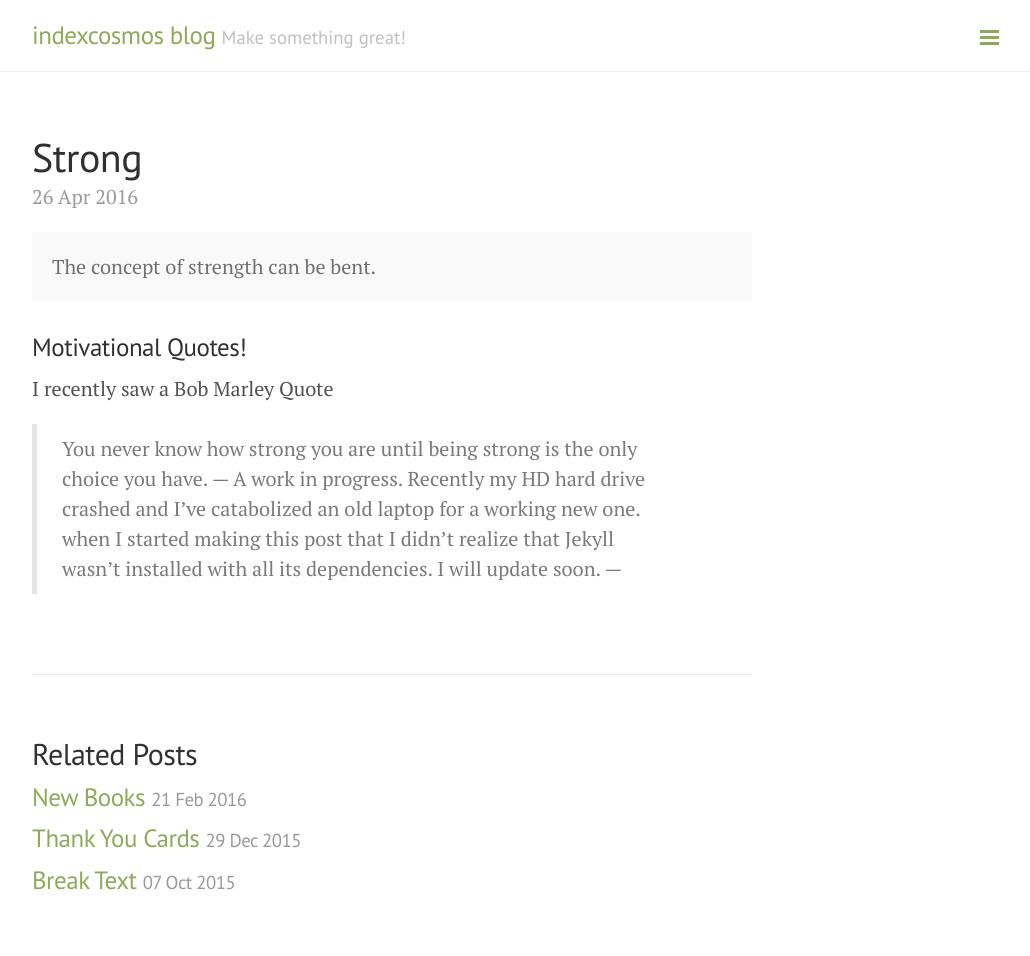
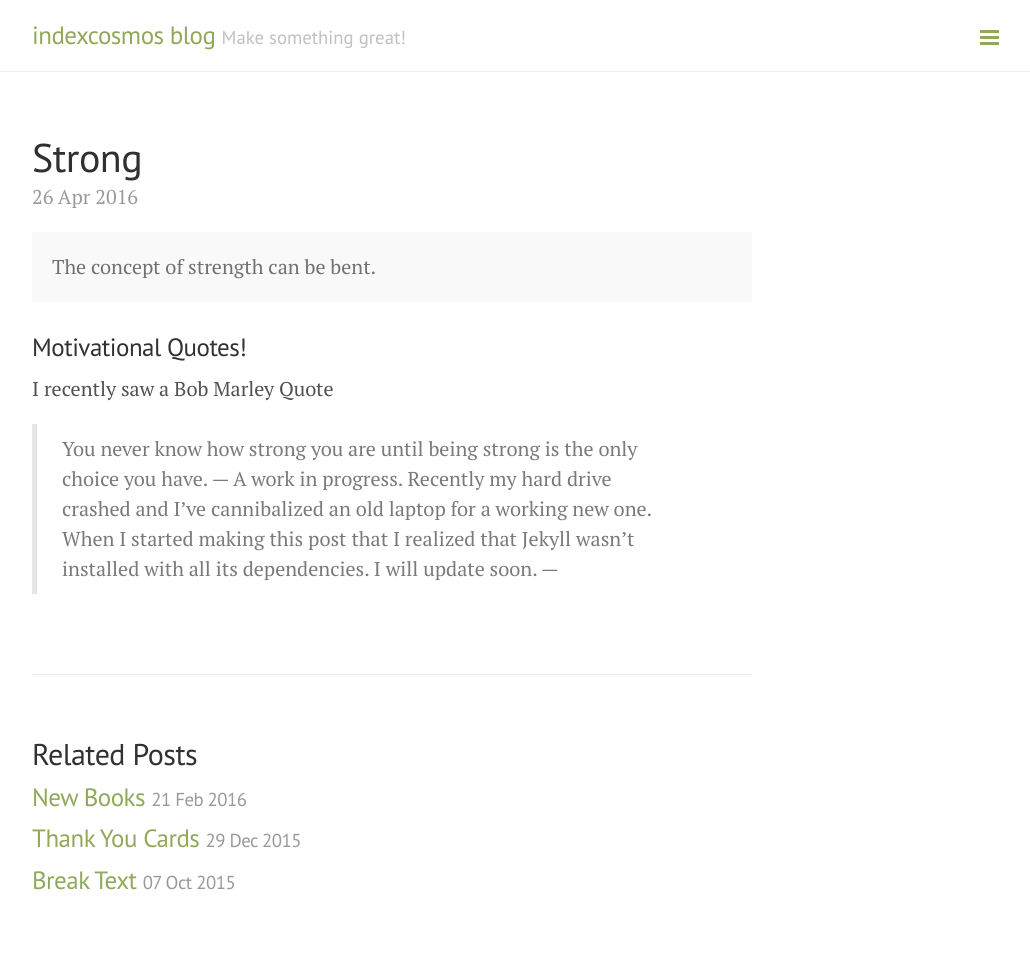
Before and after one commit to indexcosmos/indexcosmos.github.io, a Jekyll site: the page built from _posts/2016-04-26-strong.md, in a window 1280 px wide. Shown: the whole page, without its empty margins (248-1278 px from the left). Built offline with Jekyll 4.4.1, drawn with Linux system fonts in a browser that asks for light colours.

Commit message:
update post

```diff
--- a/_posts/2016-04-26-strong.md
+++ b/_posts/2016-04-26-strong.md
@@ -13,4 +13,4 @@ I recently saw a Bob Marley Quote
 
 > You never know how strong you are until being strong is the only
 > choice you have.
---- A work in progress. Recently my HD hard drive crashed and I've catabolized an old laptop for a working new one. when I started making this post that I didn't realize that Jekyll wasn't installed with all its dependencies. I will update soon. ---
+--- A work in progress. Recently my hard drive crashed and I've cannibalized an old laptop for a working new one. When I started making this post that I realized that Jekyll wasn't installed with all its dependencies. I will update soon. ---
```
